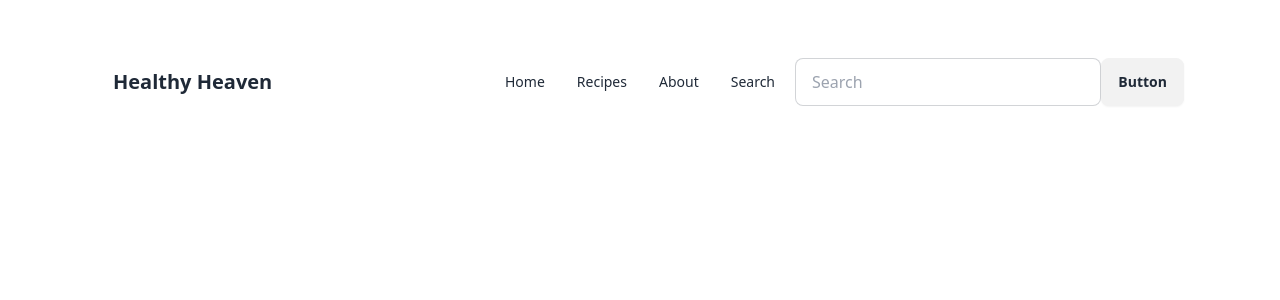
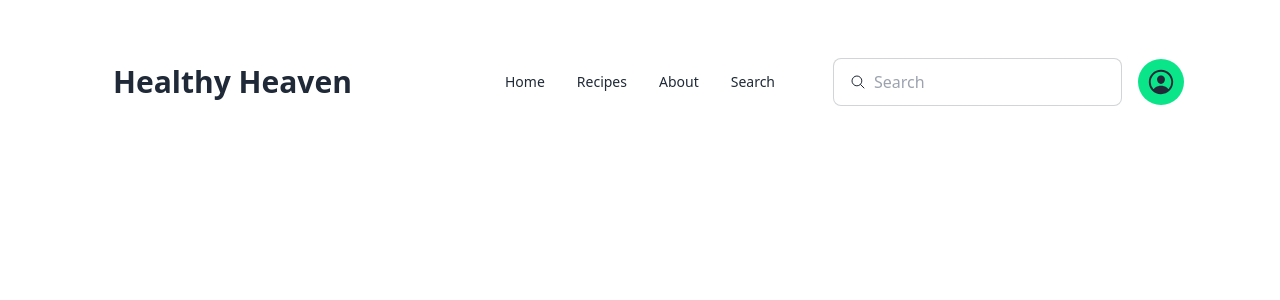
Before and after one commit to razzbabu4/react-healthy-heaven, a React (Vite) app: page / in a window 1280 px wide. Shown: the top 300 px of the page. Built offline with nearby package versions, Linux system fonts and the light colour scheme.

Commit message:
complete navbar section design

```diff
--- a/package.json
+++ b/package.json
@@ -10,8 +10,10 @@
     "preview": "vite preview"
   },
   "dependencies": {
+    "@react-icons/all-files": "^4.1.0",
     "react": "^18.2.0",
-    "react-dom": "^18.2.0"
+    "react-dom": "^18.2.0",
+    "react-icons": "^5.0.1"
   },
   "devDependencies": {
     "@types/react": "^18.2.64",
--- a/src/Component/Header/Header.jsx
+++ b/src/Component/Header/Header.jsx
@@ -1,4 +1,5 @@
 
+import { IoSearchOutline, IoPersonCircleOutline } from "react-icons/io5";
 const Header = () => {
     return (
         <header>
@@ -15,7 +16,7 @@ const Header = () => {
                             <li><a>Search</a></li>
                         </ul>
                     </div>
-                    <a className="btn btn-ghost text-xl">Healthy Heaven</a>
+                    <a className="btn btn-ghost text-3xl font-bold">Healthy Heaven</a>
                 </div>
                 <div className="navbar-center hidden lg:flex">
                     <ul className="menu menu-horizontal px-1">
@@ -26,8 +27,13 @@ const Header = () => {
                     </ul>
                 </div>
                 <div className="navbar-end">
-                    <input type="text" placeholder="Search" className="input input-bordered w-full max-w-xs" />
-                    <a className="btn">Button</a>
+                    <label className="input input-bordered flex items-center gap-2 mr-4">
+                        <IoSearchOutline></IoSearchOutline>
+                        <input type="text" className="grow" placeholder="Search" />
+                    </label>
+                    <div className="text-3xl p-2 rounded-full bg-[#0BE58A]">
+                        <IoPersonCircleOutline></IoPersonCircleOutline>
+                    </div>
                 </div>
             </div>
         </header>
```
Also changed, not shown: 1 other file (tests, documents, lock files or other folders).
